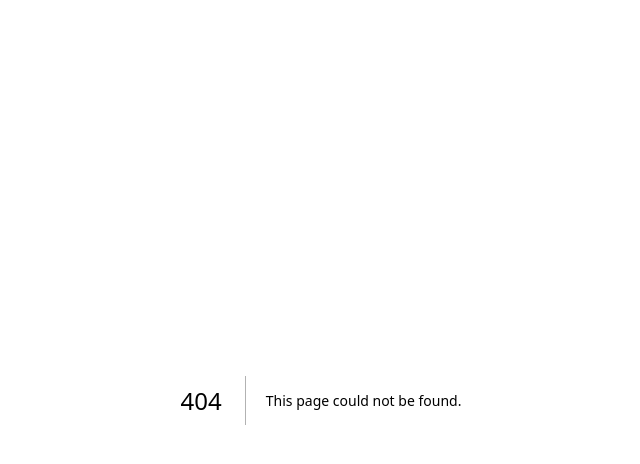
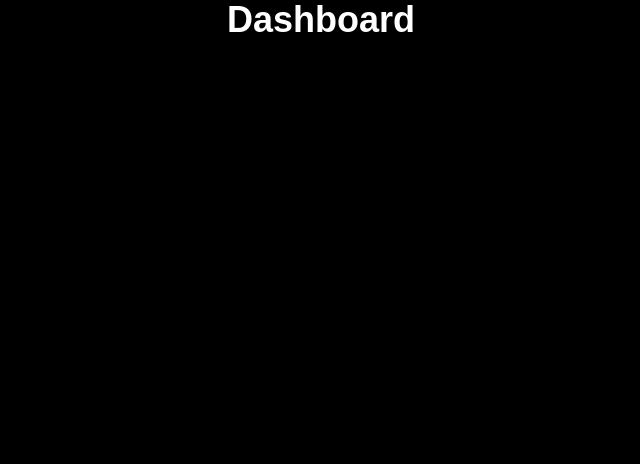
Before and after one commit to RafaelMoro/next-budget-master, a Next.js app: page /dashboard in a window 1280 px wide. Before the commit this address had no page. Shown: the top 464 px of the page, without its empty margins (319-959 px from the left). Built offline with nearby package versions, Linux system fonts and the light colour scheme.

Commit message:
add dashboard

```diff
--- /dev/null
+++ b/src/app/dashboard/page.tsx
@@ -0,0 +1,5 @@
+export default function DashboardPage () {
+  return (
+    <h1 className="text-black dark:text-white text-4xl text-center font-bold">Dashboard</h1>
+  )
+}
```
